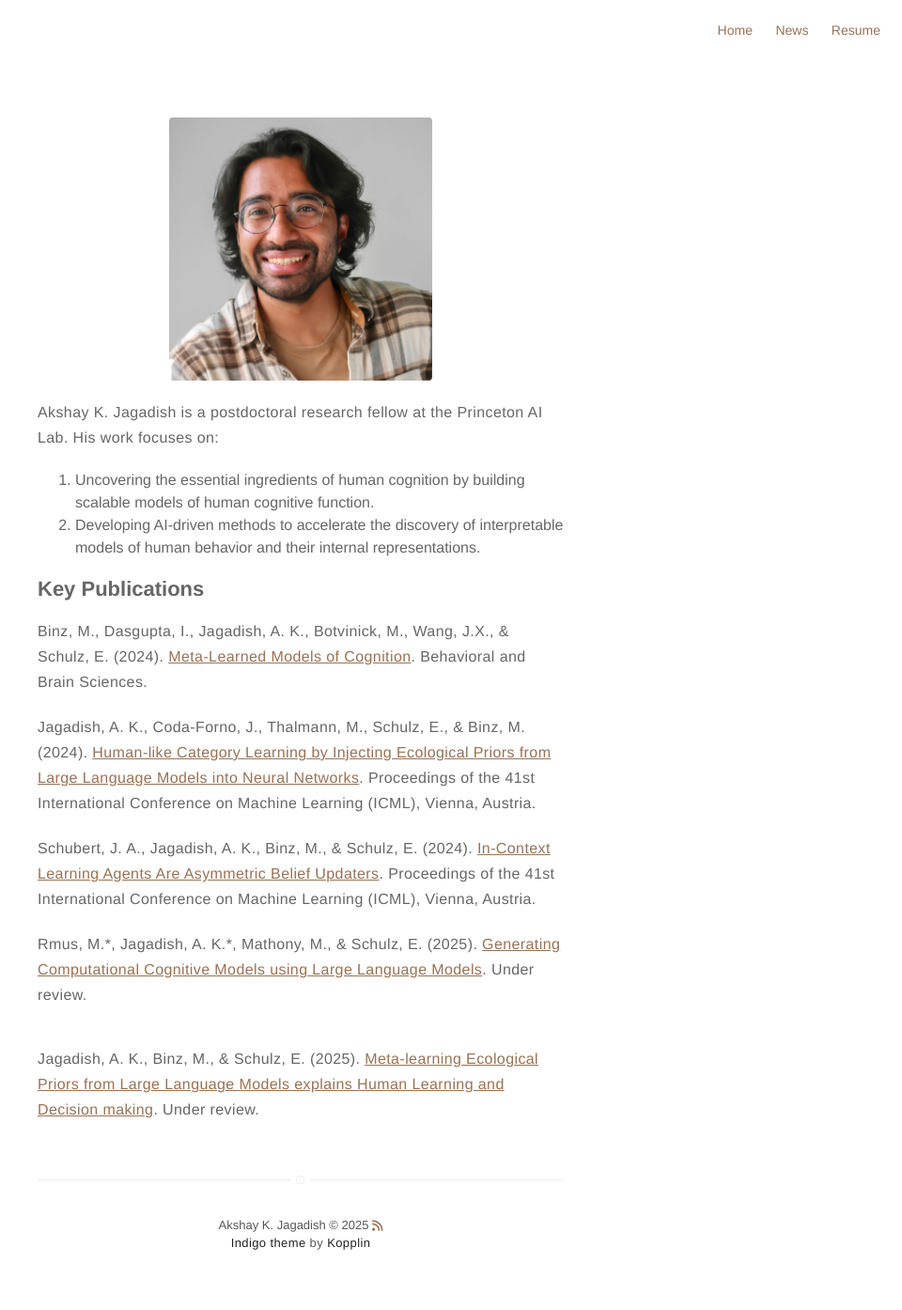
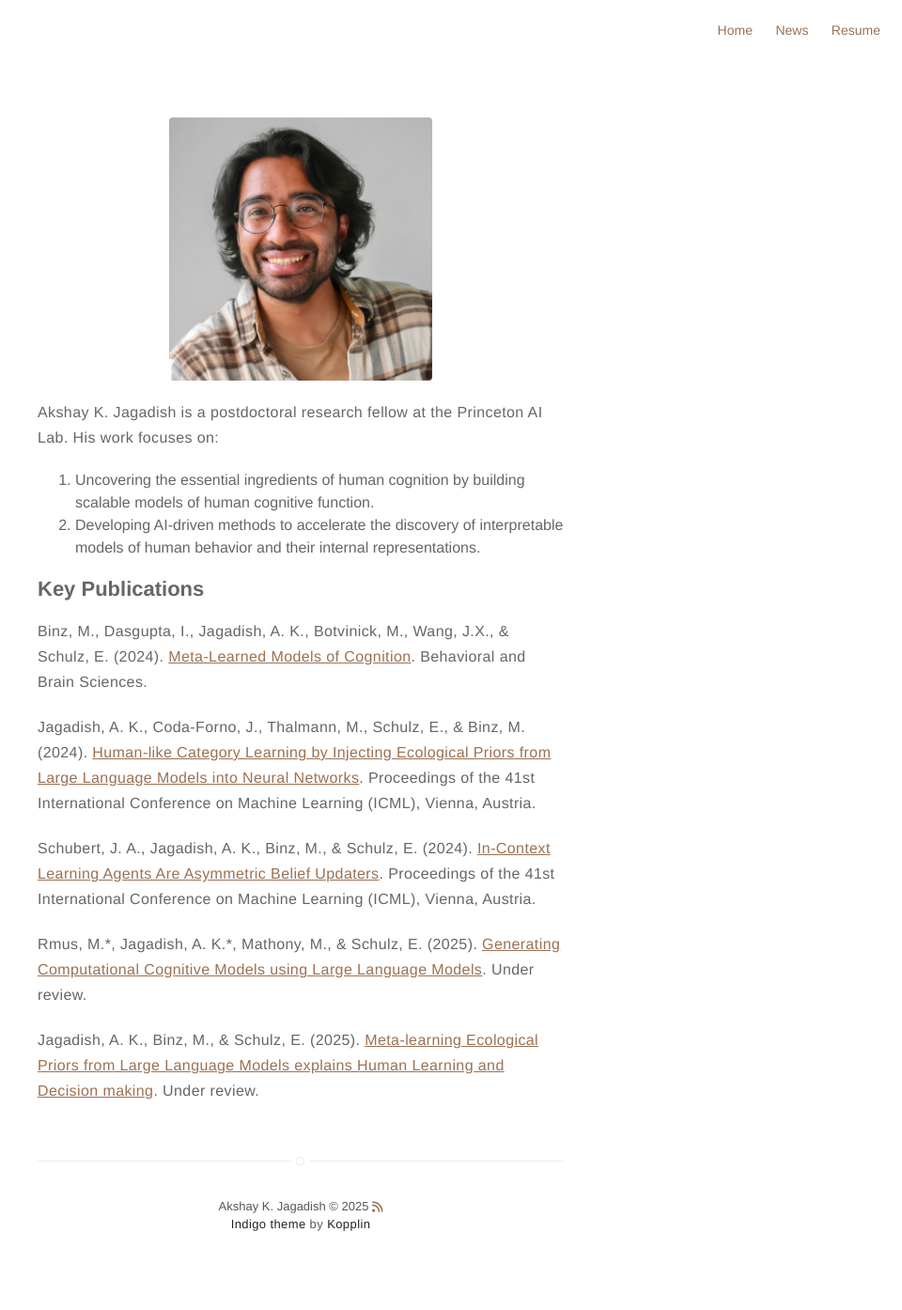
Before and after one commit to akjagadish/akjagadish.github.io, a Jekyll site: the page built from about.md, in a window 1280 px wide. Shown: the whole page at 94% size, without its empty margins (320-1280 px from the left). Built offline with Jekyll 4.4.1, drawn with Linux system fonts in a browser that asks for light colours; nearby versions of some CDN libraries.

Commit message:
Clean up references and remove unused tags

```diff
--- a/about.md
+++ b/about.md
@@ -33,13 +33,12 @@
 <a href="https://arxiv.org/pdf/2502.00879.pdf">Generating Computational Cognitive Models using Large Language Models</a>.
 Under review.
 <span style="vertical-align:-75%"></span><br>
-</p>
 
 <b>Jagadish, A. K.</b>, Binz, M., & Schulz, E. (2025).
 <a href="">Meta-learning Ecological Priors from Large Language Models explains Human Learning and Decision making</a>.
 Under review.
 <span style="vertical-align:-75%"></span><br>
-
+</p>
 
 
 <!-- Coda-Forno, J., Witte, K., <b>Jagadish, A. K.</b>, Binz, M., & Schulz, E. (under review). <a href="https://arxiv.org/abs/2304.11111">Inducing anxiety in large language models increases exploration and bias</a>. <span style="vertical-align:-75%"></span><br> -->
```
